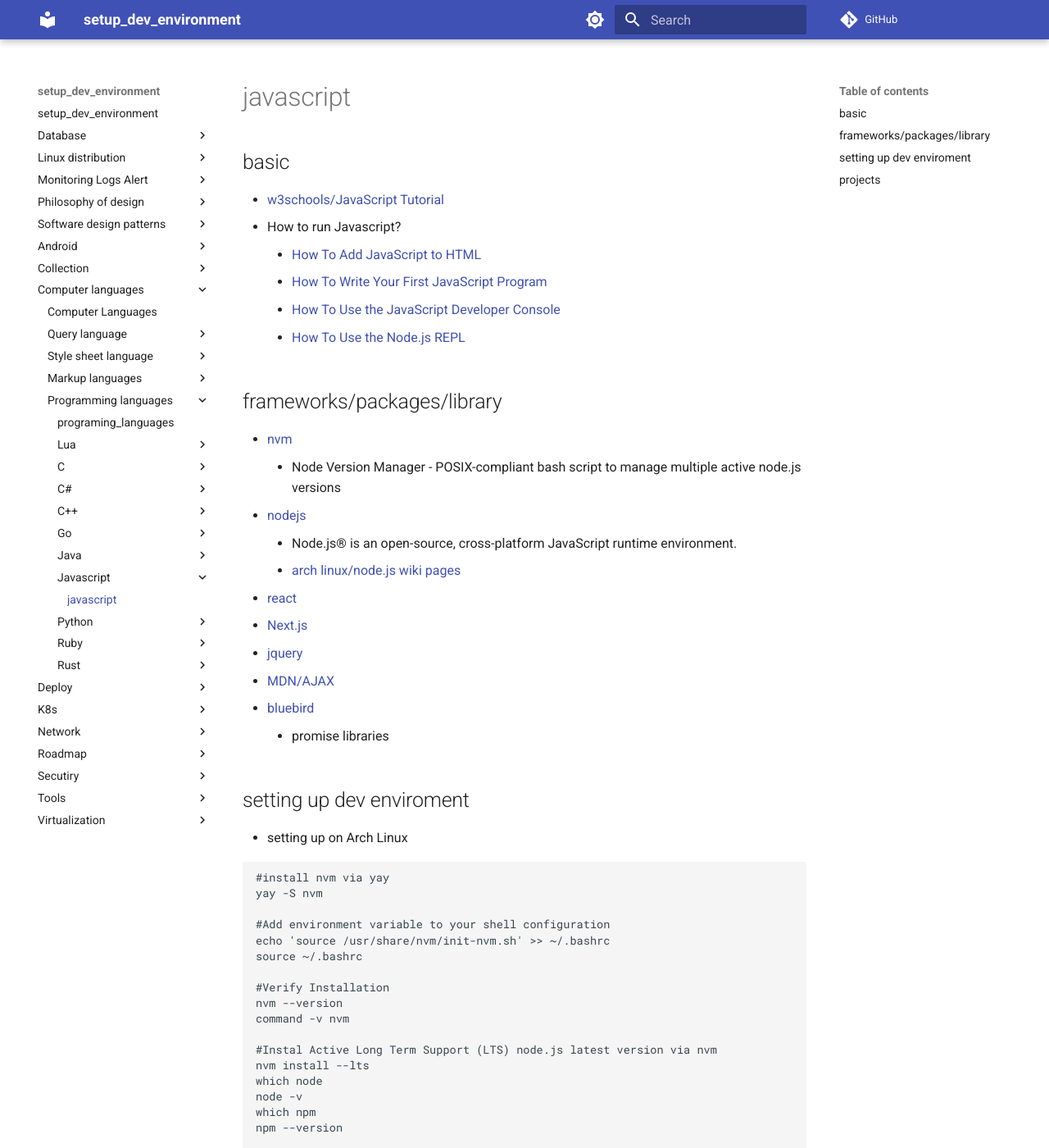
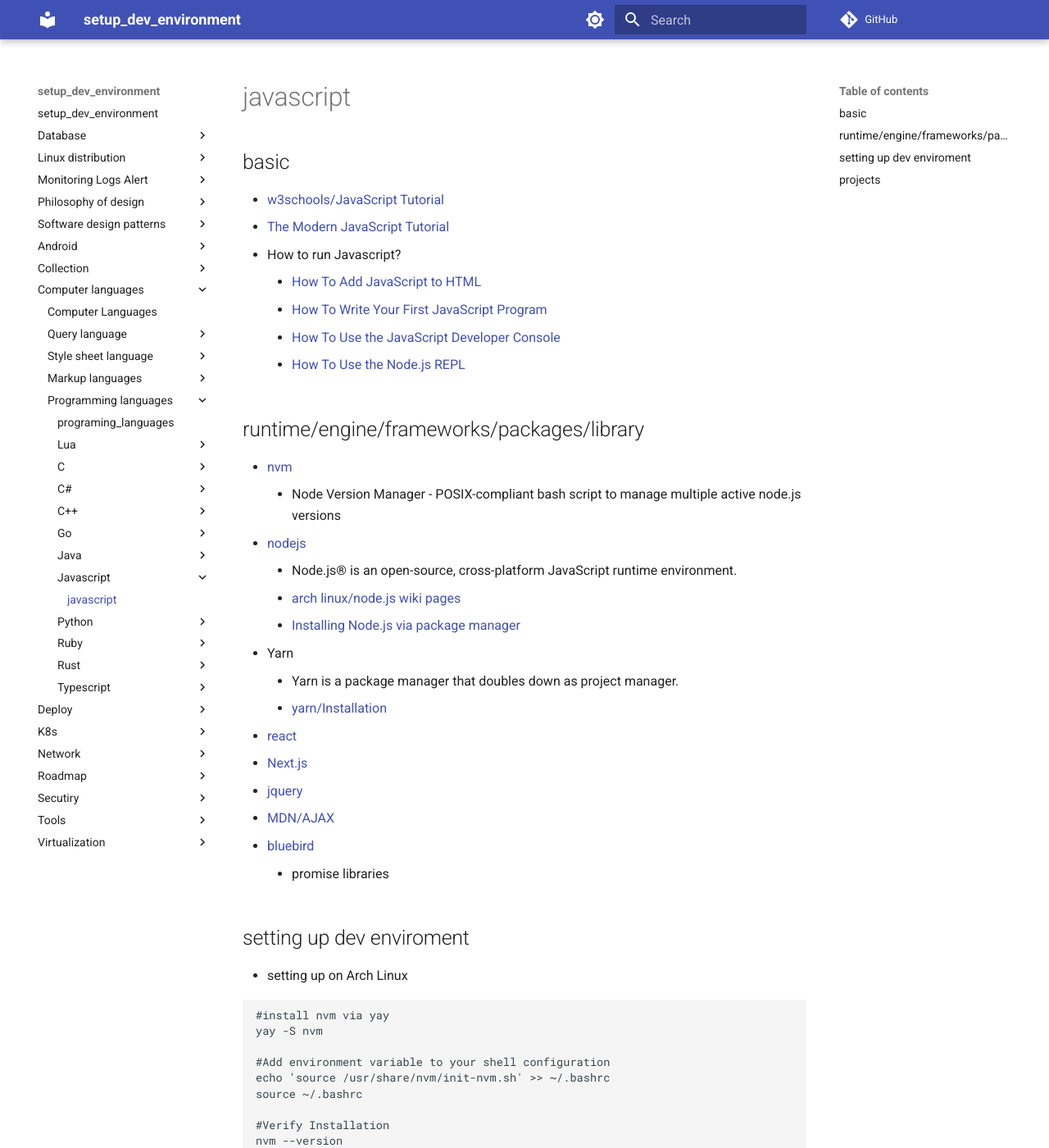
Before and after one commit to hong539/setup_dev_environment, an MkDocs documentation site: the page built from docs/computer languages/programming_languages/javascript/javascript.md, in a window 1280 px wide and 1400 px high. Shown: the whole window at 82% size. Built offline with MkDocs 1.6.1 and Material for MkDocs 9.7.7, drawn with Linux system fonts in a browser that asks for light colours; comment, search, counter and statistics services are not loaded.

Commit message:
[skip ci] update docs

```diff
--- a/docs/computer languages/programming_languages/javascript/javascript.md
+++ b/docs/computer languages/programming_languages/javascript/javascript.md
@@ -3,19 +3,24 @@
 ## basic
 
 * [w3schools/JavaScript Tutorial](https://www.w3schools.com/js/)
+* [The Modern JavaScript Tutorial](https://javascript.info/)
 * How to run Javascript?
     * [How To Add JavaScript to HTML](https://www.digitalocean.com/community/tutorials/how-to-add-javascript-to-html)
     * [How To Write Your First JavaScript Program](https://www.digitalocean.com/community/tutorials/how-to-write-your-first-javascript-program)
     * [How To Use the JavaScript Developer Console](https://www.digitalocean.com/community/tutorials/how-to-use-the-javascript-developer-console)
     * [How To Use the Node.js REPL](https://www.digitalocean.com/community/tutorials/how-to-use-the-node-js-repl)
 
-## frameworks/packages/library
+## runtime/engine/frameworks/packages/library
 
 * [nvm](https://github.com/nvm-sh/nvm)
     * Node Version Manager - POSIX-compliant bash script to manage multiple active node.js versions
 * [nodejs](https://nodejs.org/en)
     * Node.js® is an open-source, cross-platform JavaScript runtime environment.
     * [arch linux/node.js wiki pages](https://wiki.archlinux.org/title/node.js_)
+    * [Installing Node.js via package manager](https://nodejs.org/en/download/package-manager)
+* Yarn
+    * Yarn is a package manager that doubles down as project manager.
+    * [yarn/Installation](https://yarnpkg.com/getting-started/install)
 * [react](https://zh-hant.legacy.reactjs.org/)
 * [Next.js](https://nextjs.org/docs)
 * [jquery](https://jquery.com/)
```
Also changed, not shown: docs/computer languages/programming_languages/typescript/TypeScript.md (added, +6 -0 lines).
